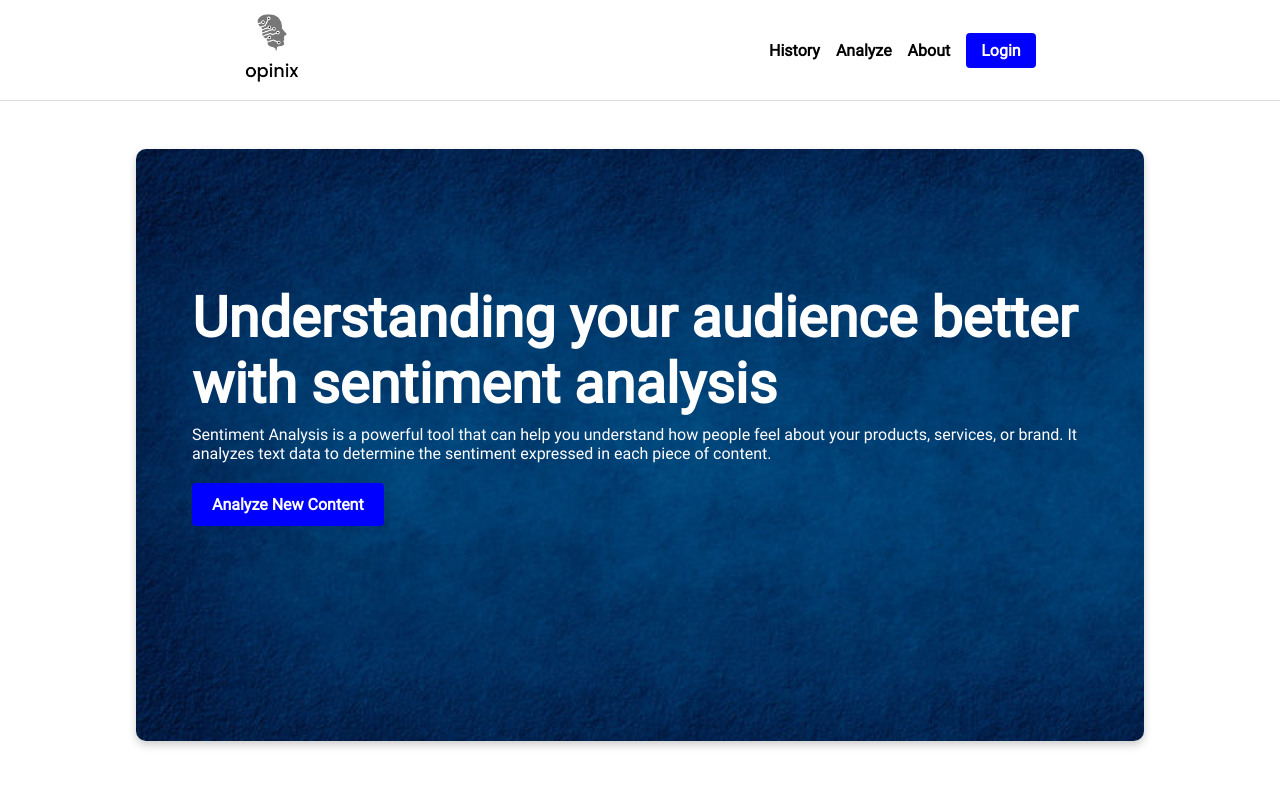
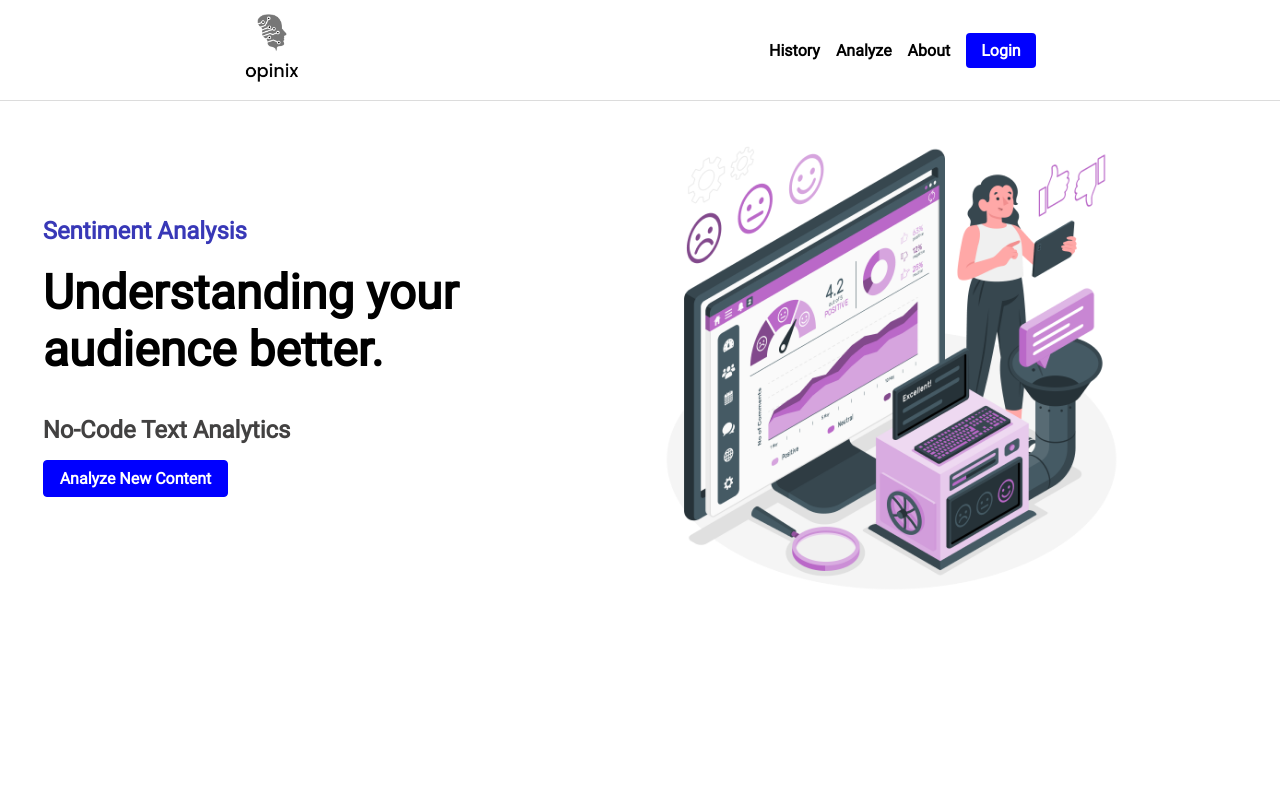
Before and after one commit to Rajendrakhanal/Opinix, a React (Vite) app in the folder frontend/: page / in a window 1280 px wide. Shown: the top 786 px of the page. Built offline with nearby package versions, Linux system fonts and the light colour scheme; no server answers.

Commit message:
homepage

```diff
--- a/frontend/src/pages/HomePage.jsx
+++ b/frontend/src/pages/HomePage.jsx
@@ -1,20 +1,27 @@
 import { Link } from "react-router-dom";
 import "../../styles/pages/HomePage.css";
+import Background from "../../assets/bg.png";
 const HomePage = () => {
   return (
     <>
-      <div className="banner">
-        <div className="content">
-          <span>Understanding your audience better with sentiment analysis</span>
-          <p>
-            Sentiment Analysis is a powerful tool that can help you understand
-            how people feel about your products, services, or brand. It analyzes
-            text data to determine the sentiment expressed in each piece of
-            content.{" "}
-          </p>
-          <Link to="/analyze">
-            <button className="banner-button">Analyze New Content</button>
-          </Link>
+      <div className="hp-outer-div">
+        <div className="hp-text-div">
+          <span className="hp-heading">Sentiment Analysis</span>
+          <br />
+          <span className="hp-title">
+            Understanding your audience better.
+          </span>
+          <br></br>
+          <br></br>
+          <span className="hp-nocode">No-Code Text Analytics</span>
+          <div className="content">
+            <Link to="/analyze">
+              <button className="hp-button">Analyze New Content</button>
+            </Link>
+          </div>
+        </div>
+        <div className="hp-img-div">
+          <img src={Background}></img>
         </div>
       </div>
     </>
--- a/frontend/styles/pages/HomePage.css
+++ b/frontend/styles/pages/HomePage.css
@@ -1,45 +1,72 @@
-.banner {
-  width: 70%;
-  height: 30rem;
-  margin: 3rem auto;
-  box-shadow: 0 4px 8px rgba(0, 0, 0, 0.2);
-  padding: 3.5rem;
-  background: url("../../assets/background.jpeg");
-  background-size: cover;
-  color: #fff;
-  border-radius: 10px;
-  position: relative;
+.hp-outer-div {
+  display: flex;
+  justify-content: space-evenly;
 }
-
-.content {
-  margin: 5rem 0;
+.hp-text-div {
+  width: 45%;
+  display: flex;
+  flex-direction: column;
+  justify-content: center;
+  align-items: start;
 }
-
-.content span {
-  font-size: 3.5rem;
+.hp-heading {
+  color: rgb(56, 56, 183);
+  font-weight: 900;
+  font-size: 1.5rem;
+}
+.hp-title {
+  font-size: 3rem;
+  font-weight: 900;
+}
+.hp-nocode {
+  font-size: 1.5rem;
   font-weight: 600;
+  color: rgb(66, 65, 65);
 }
-.content p{
-  margin-top: 0.5rem;
-}
-.banner-button {
+.hp-button {
+  padding: 0.5rem 1rem;
+  border: 1px solid blue;
+  border-radius: 0.25rem;
+  background-color: transparent;
+  cursor: pointer;
+  font-size: 1rem;
+  font-weight: 600;
+  margin-top: 1rem;
+  margin-bottom: 1rem;
   background-color: blue;
   color: white;
-  padding: 12px 20px;
-  border: none;
-  border-radius: 4px;
-  font-weight: bold;
-  cursor: pointer;
-  font-size: 16px;
-  margin-top: 20px;
+}
+.hp-button:hover {
+  background-color: transparent;
+  color: black;
+  transition: 500ms;
+}
+.hp-img-div {
+  width: 45%;
+}
+.hp-img-div img {
+  width: 80%;
+  margin-top: 2rem;
 }
 
 @media (max-width: 40rem) {
-  .banner{
-    height: 30rem;
-    width: 80%;
+  .hp-outer-div {
+    flex-direction: column-reverse;
+    align-items: center;
   }
-  .content span{
-    font-size: 2.5rem;
+  .hp-text-div {
+    width: 90%;
+  }
+  .hp-heading {
+    font-size: 1rem;
+  }
+  .hp-title {
+    font-size: 2rem;
+  }
+  .hp-nocode {
+    font-size: 1rem;
+  }
+  .hp-img-div {
+    width: 90%;
   }
 }
```
Also changed, not shown: frontend/assets/background-sa.jpeg (added), frontend/assets/bg.png (added).
